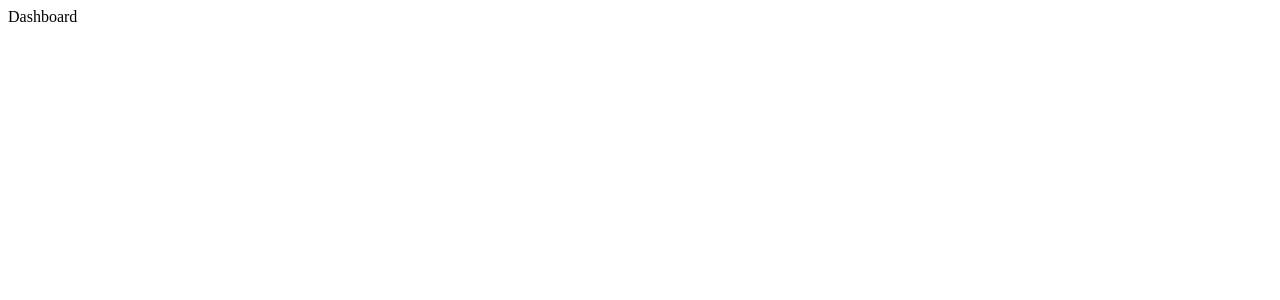
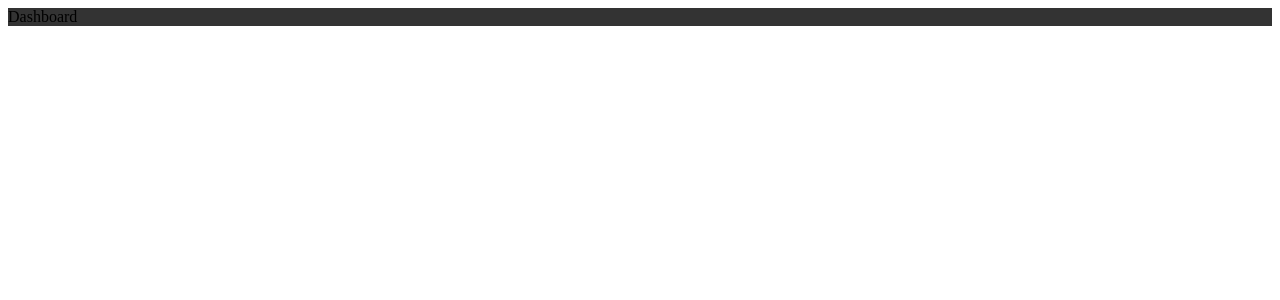
Before and after one commit to joaopcm/gostack-gobarber-1, a React (Create React App) app in the folder web/: page /dashboard in a window 1280 px wide. Shown: the top 300 px of the page. Built offline with nearby package versions, Linux system fonts and the light colour scheme; the HTML template or start-up script is replaced by a standard one.

Commit message:
feat: @web/Add layouts to routes

```diff
--- a/web/package.json
+++ b/web/package.json
@@ -10,7 +10,8 @@
     "react-dom": "^16.11.0",
     "react-router-dom": "^5.1.2",
     "react-scripts": "3.2.0",
-    "reactotron-react-js": "^3.3.6"
+    "reactotron-react-js": "^3.3.6",
+    "styled-components": "^4.4.1"
   },
   "scripts": {
     "start": "react-scripts start",
--- /dev/null
+++ b/web/src/pages/_layouts/auth/index.js
@@ -0,0 +1,12 @@
+import React from 'react';
+import PropTypes from 'prop-types';
+
+import { Wrapper } from './styles';
+
+export default function AuthLayout({ children }) {
+  return <Wrapper>{children}</Wrapper>;
+}
+
+AuthLayout.propTypes = {
+  children: PropTypes.element.isRequired,
+};
--- /dev/null
+++ b/web/src/pages/_layouts/auth/styles.js
@@ -0,0 +1,6 @@
+import styled from 'styled-components';
+
+export const Wrapper = styled.div`
+  height: 100%;
+  background: linear-gradient(-90deg, #7159c1, #ab59c1);
+`;
--- /dev/null
+++ b/web/src/pages/_layouts/default/index.js
@@ -0,0 +1,12 @@
+import React from 'react';
+import PropTypes from 'prop-types';
+
+import { Wrapper } from './styles';
+
+export default function DefaultLayout({ children }) {
+  return <Wrapper>{children}</Wrapper>;
+}
+
+DefaultLayout.propTypes = {
+  children: PropTypes.element.isRequired,
+};
--- /dev/null
+++ b/web/src/pages/_layouts/default/styles.js
@@ -0,0 +1,6 @@
+import styled from 'styled-components';
+
+export const Wrapper = styled.div`
+  height: 100%;
+  background: #333;
+`;
--- a/web/src/routes/Route.js
+++ b/web/src/routes/Route.js
@@ -2,8 +2,11 @@
 import { Route, Redirect } from 'react-router-dom';
 import PropTypes from 'prop-types';
 
+import AuthLayout from '../pages/_layouts/auth';
+import DefaultLayout from '../pages/_layouts/default';
+
 function RouteWrapper({ component: Component, isPrivate = false, ...rest }) {
-  const signed = false;
+  const signed = true;
 
   if (!signed && isPrivate) {
     return <Redirect to="/" />;
@@ -13,7 +16,18 @@
     return <Redirect to="/dashboard" />;
   }
 
-  return <Route component={Component} {...rest} />;
+  const Layout = signed ? DefaultLayout : AuthLayout;
+
+  return (
+    <Route
+      render={props => (
+        <Layout>
+          <Component {...props} />
+        </Layout>
+      )}
+      {...rest}
+    />
+  );
 }
 
 RouteWrapper.propTypes = {
--- a/web/src/routes/index.js
+++ b/web/src/routes/index.js
@@ -1,5 +1,7 @@
 import React from 'react';
-import { Switch, Route } from 'react-router-dom';
+import { Switch } from 'react-router-dom';
+
+import Route from './Route';
 
 import SignIn from '../pages/SignIn';
 import SignUp from '../pages/SignUp';
@@ -13,8 +15,8 @@
       <Route path="/" exact component={SignIn} />
       <Route path="/register" component={SignUp} />
 
-      <Route path="/dashboard" component={Dashboard} />
-      <Route path="/profile" component={Profile} />
+      <Route path="/dashboard" component={Dashboard} isPrivate />
+      <Route path="/profile" component={Profile} isPrivate />
     </Switch>
   );
 }
```
Also changed, not shown: 1 other file (tests, documents, lock files or other folders).
